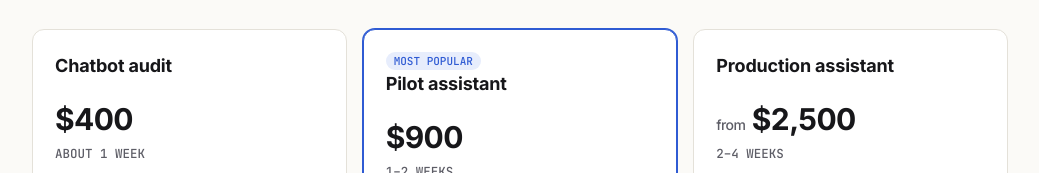
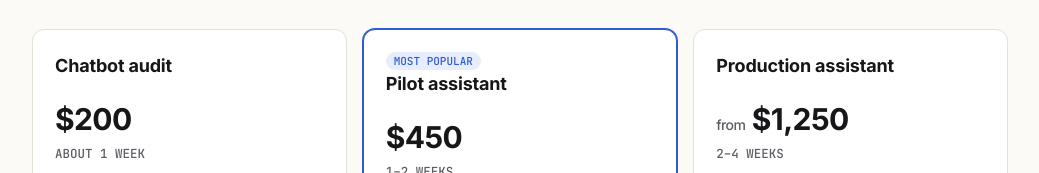
Before and after one commit to Yash06B/Yash06B.github.io, a plain HTML site: page index.html in a window 1280 px wide. Shown: the part 3024-3197 px from the top of the page, without its empty margins (120-1159 px from the left). Drawn offline with Linux system fonts and the light colour scheme.

Commit message:
Lower package prices
Co-Authored-By: Claude Opus 5.5 <noreply@anthropic.com>

```diff
--- a/index.html
+++ b/index.html
@@ -229,7 +229,7 @@ footer{border-top:1px solid var(--line);padding:24px 0 40px;color:var(--muted);f
     <div class="grid3">
       <div class="card price">
         <h3>Chatbot audit</h3>
-        <div class="amt">$400</div>
+        <div class="amt">$200</div>
         <div class="time">ABOUT 1 WEEK</div>
         <ul>
           <li>For an assistant you already have</li>
@@ -241,7 +241,7 @@ footer{border-top:1px solid var(--line);padding:24px 0 40px;color:var(--muted);f
       <div class="card price pop">
         <span class="pill">MOST POPULAR</span>
         <h3>Pilot assistant</h3>
-        <div class="amt">$900</div>
+        <div class="amt">$450</div>
         <div class="time">1–2 WEEKS</div>
         <ul>
           <li>Cited Q&amp;A over up to 300 pages</li>
@@ -252,7 +252,7 @@ footer{border-top:1px solid var(--line);padding:24px 0 40px;color:var(--muted);f
       </div>
       <div class="card price">
         <h3>Production assistant</h3>
-        <div class="amt"><small>from</small> $2,500</div>
+        <div class="amt"><small>from</small> $1,250</div>
         <div class="time">2–4 WEEKS</div>
         <ul>
           <li>Embeddable widget plus API</li>
```
